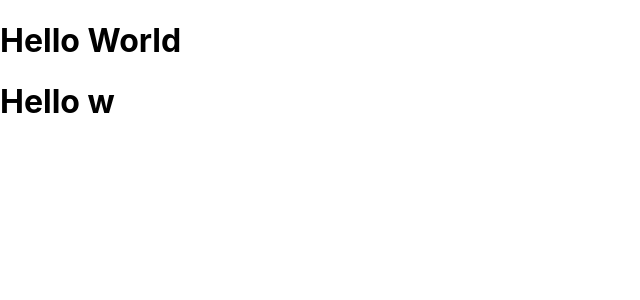
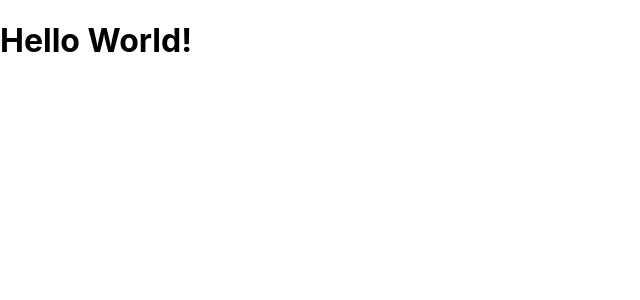
Before and after one commit to jpettit0317/MyInventoryWeb, a React (Create React App) app in the folder myinventoryweb/: page / in a window 1280 px wide. Shown: the top 300 px of the page, without its empty margins (0-640 px from the left). Built offline with nearby package versions, Linux system fonts and the light colour scheme.

Commit message:
MIW-1 Basic NavBar
Added code to NavBar.

```diff
--- a/myinventoryweb/src/App.tsx
+++ b/myinventoryweb/src/App.tsx
@@ -1,11 +1,11 @@
 import './App.css';
 import React from 'react';
+import NavBar from "./components/NavBar";
 
 function App() {
   return (
     <div>
-      <h1> Hello World</h1>
-      <h1> Hello w </h1>
+      <NavBar />
     </div>
 
   );
--- a/myinventoryweb/src/components/NavBar.tsx
+++ b/myinventoryweb/src/components/NavBar.tsx
@@ -1,6 +1,15 @@
+import React from "react";
+import { AppBar, Toolbar, Typography, Button, IconButton} from "@material-ui/core";
+import useStyles from "../componentstyles/navbarstyles";
 
 function NavBar() {
+    const navBarStyles = useStyles();
 
+    return (
+        <div className={navBarStyles.root}>
+            <h1> Hello World! </h1>
+        </div>
+    );
 }
 
 export default NavBar;
--- /dev/null
+++ b/myinventoryweb/src/componentstyles/navbarstyles.tsx
@@ -0,0 +1,17 @@
+import { createStyles, makeStyles, Theme } from "@material-ui/core/styles";
+
+const useStyles = makeStyles((theme: Theme) =>
+    createStyles({
+        root: {
+            flexGrow: 1,
+        },
+        menuButton: {
+            marginRight: theme.spacing(2),
+        },
+        title: {
+            flexGrow: 1,
+        },
+    }),
+);
+
+export default useStyles;
```
